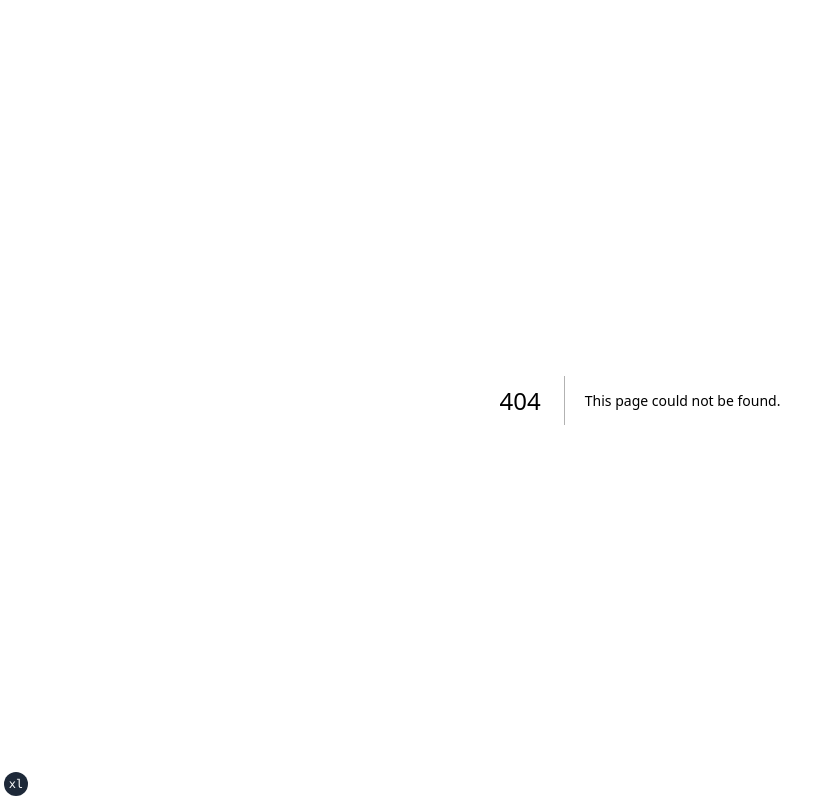
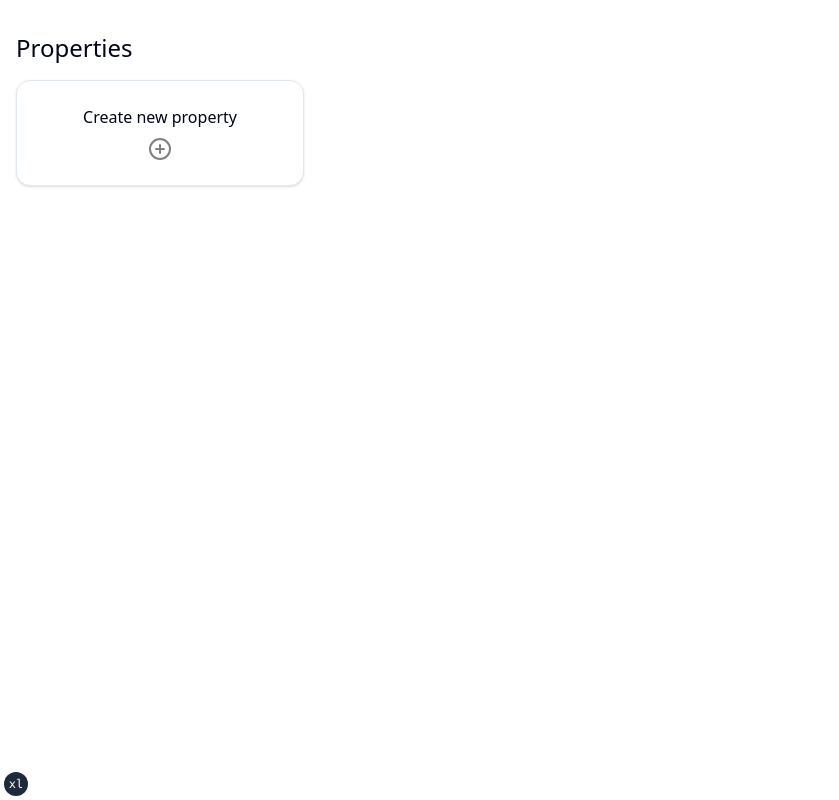
Before and after one commit to msplke/kejaniverse, a Next.js app: page /properties in a window 1280 px wide. Before the commit this address had no page. Shown: the whole page, without its empty margins (0-839 px from the left). Built offline with nearby package versions, Linux system fonts and the light colour scheme; no server answers.

Commit message:
fix: refactor site layout

```diff
--- /dev/null
+++ b/src/app/(dashboard)/properties/[id]/page.tsx
@@ -0,0 +1,3 @@
+export default function Page({ params }: { params: { id: string } }) {
+  return <div>id: {params.id}</div>;
+}
--- a/src/app/dashboard/page.tsx
+++ b/src/app/(dashboard)/properties/page.tsx
@@ -8,7 +8,7 @@ export default function Page() {
     <main>
       <h1 className="text-2xl">Properties</h1>
       <div className="mt-4 flex">
-        <Link href={"/dashboard/properties/new"}>
+        <Link href={"/properties/new"}>
           <Card className="w-2xs">
             <CardContent>
               <div className="flex flex-col items-center gap-2">
--- a/src/app/dashboard/properties/[id]/page.tsx
+++ /dev/null
@@ -1,9 +0,0 @@
-"use client";
-
-import { useRouter } from "next/router";
-
-export default function Page() {
-  const router = useRouter();
-
-  return <div>id: {router.query.id}</div>;
-}
```
Also changed, not shown: src/app/(dashboard)/properties/layout.tsx (renamed from src/app/dashboard/layout.tsx), 1 other file (tests, documents, lock files or other folders).
